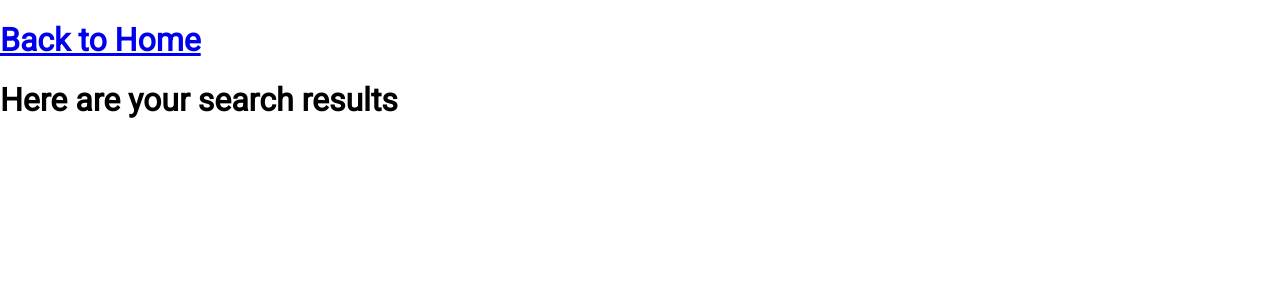
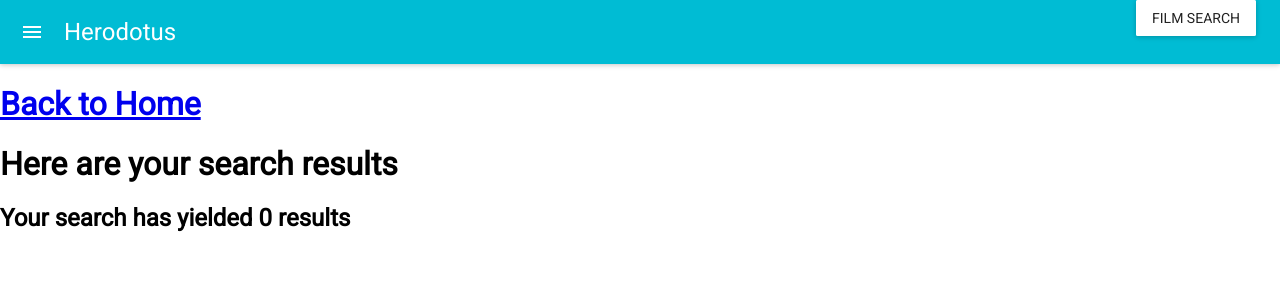
Before and after one commit to Ryo-code/herodotus-UI, a React (Create React App) app: page /results in a window 1280 px wide. Shown: the top 300 px of the page. Built offline with nearby package versions, Linux system fonts and the light colour scheme; what react-tap-event-plugin would draw is missing.

Commit message:
correctly placed film search button in the nav bar and, added nav bar to the search reults page

```diff
--- a/src/App.css
+++ b/src/App.css
@@ -10,6 +10,10 @@ article.film-card {
   margin: 20px 0px;
 }
 
+.advanced-search-button {
+  margin-top: 10px;
+}
+
 .film-row {
   display: flex;
   overflow-x: scroll;
@@ -17,7 +21,7 @@ article.film-card {
 
 .search-film-row {
   display: flex;
-  overflow-x: scroll;
+  /*overflow-x: scroll;*/
   flex-wrap: wrap;
 }
 
--- a/src/containers/NavBar.jsx
+++ b/src/containers/NavBar.jsx
@@ -15,17 +15,19 @@ class NavBar extends Component {
           iconClassNameRight="muidocs-icon-navigation-expand-more"
           // iconStyleRight="o"
         >
-          <SearchBar updateMoviesFromSearchResult={this.props.updateMoviesFromSearchResult}/>
+        <AdvancedSearchBox
+          className="advanced-search-button"
+          updateMoviesFromSearchResult={this.props.updateMoviesFromSearchResult}
+          updateToSearchResults={this.props.updateToSearchResults}
+        />
 
         </AppBar>
 
-        <AdvancedSearchBox
-          updateMoviesFromSearchResult={this.props.updateMoviesFromSearchResult}
-          updateToSearchResults={this.props.updateToSearchResults}
-        />
       </nav>
     );
   }
 }
 
 export default NavBar;
+
+          // <SearchBar updateMoviesFromSearchResult={this.props.updateMoviesFromSearchResult}/>
--- a/src/containers/SearchResultPage.jsx
+++ b/src/containers/SearchResultPage.jsx
@@ -3,6 +3,7 @@ import SearchFilmRow from './SearchFilmRow.jsx';
 import axios from 'axios'
 import {Link} from 'react-router'
 import MuiThemeProvider from 'material-ui/styles/MuiThemeProvider';
+import NavBar from './NavBar.jsx';
 
 
 export default props => {
@@ -52,10 +53,15 @@ console.log(props.searchResults)
     return (
       <MuiThemeProvider>
         <div>
+        <NavBar
+          updateMoviesFromSearchResult={props.updateMoviesFromSearchResult}
+          updateToSearchResults={props.updateToSearchResults}
+        />
           <h1>
             <Link to="/">Back to Home</Link>
           </h1>
           <h1>Here are your search results</h1>
+          <h2>Your search has yielded {props.searchResults.length} results</h2>
           <SearchFilmRow
             currentMovies={props.searchResults}
           />
```
